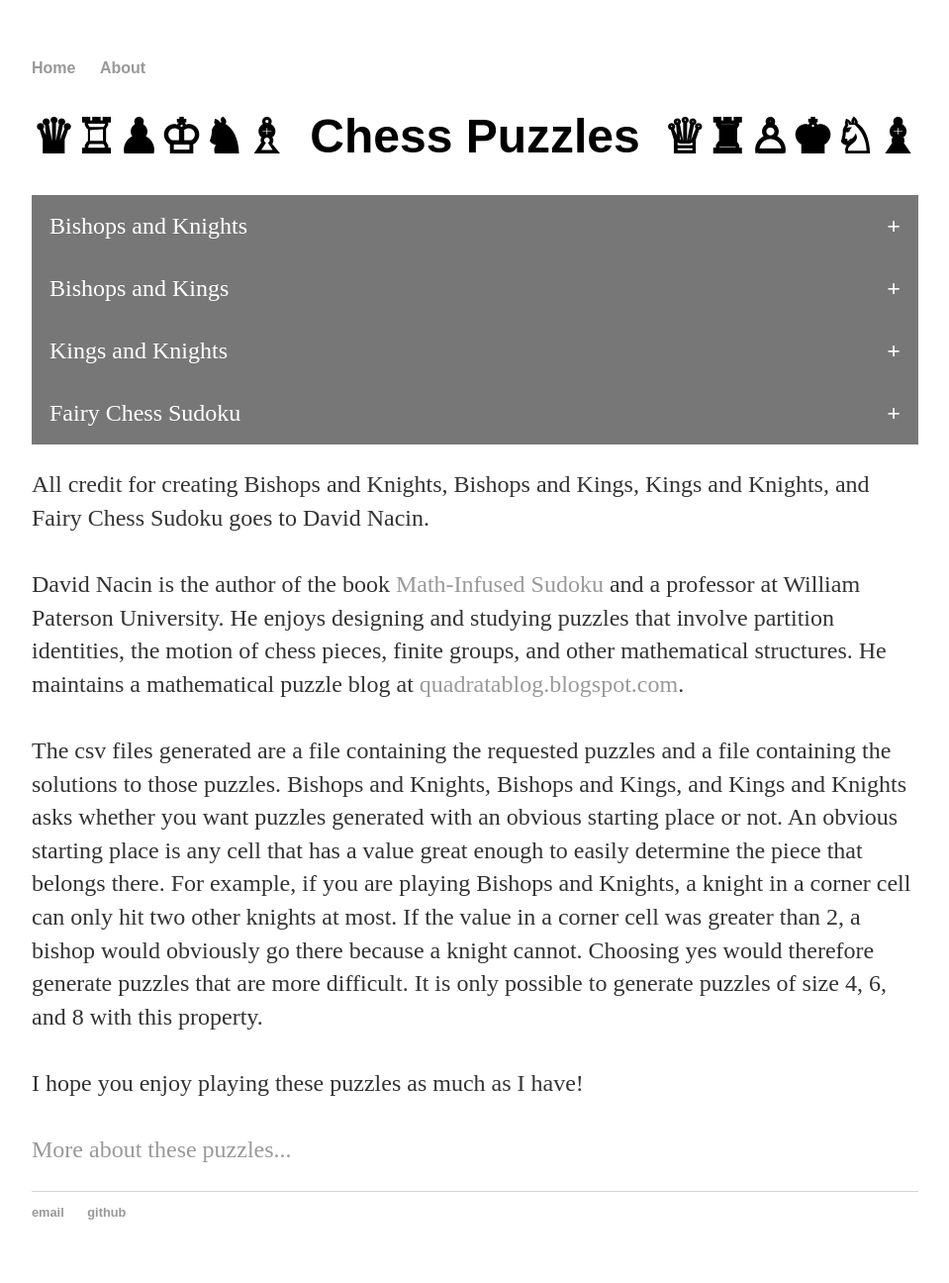
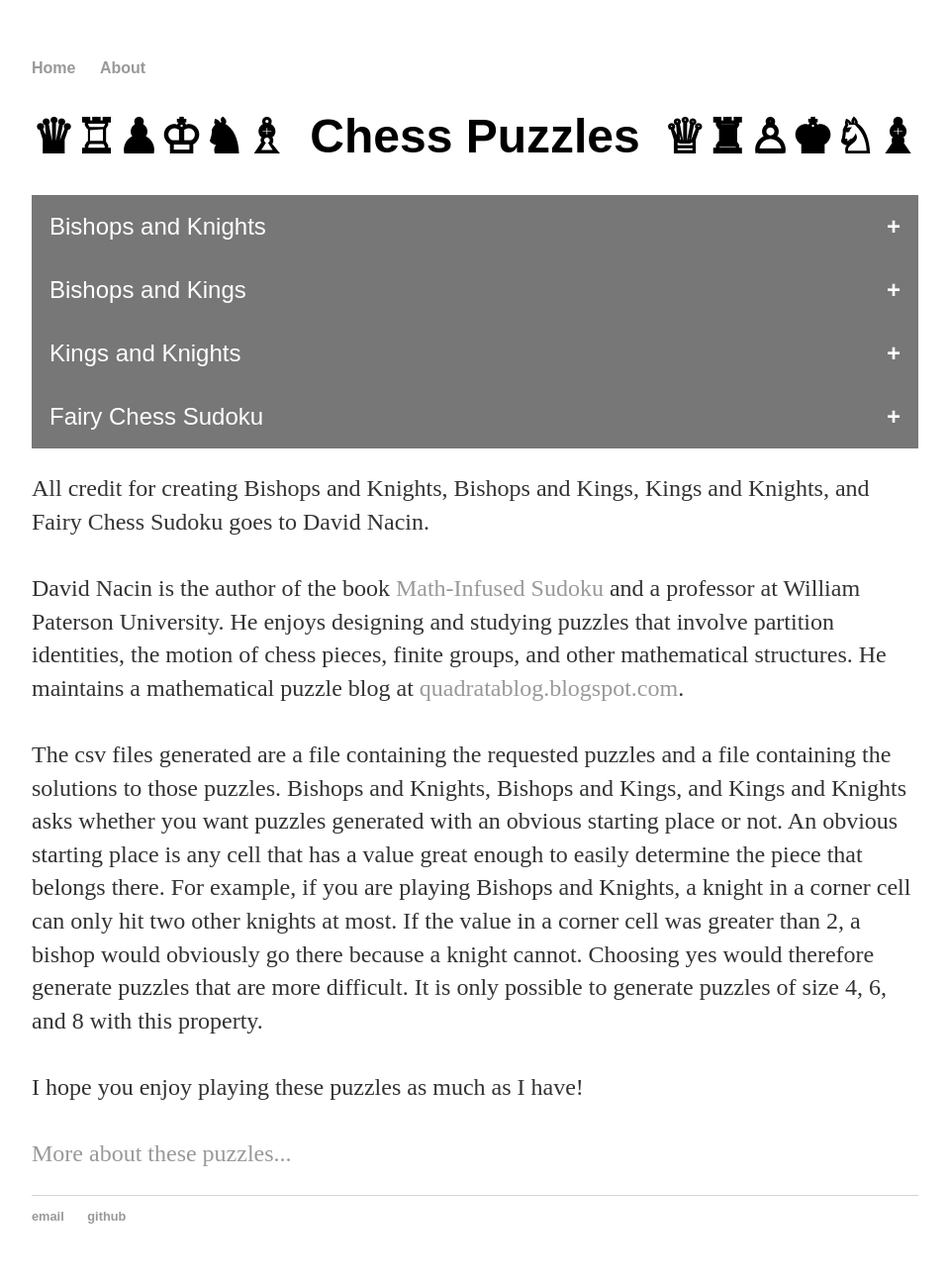
Before and after one commit to CThielsen1/CThielsen1.github.io, a Jekyll site: the page built from index.html, in a window 1280 px wide. Shown: the whole page at 99% size, without its empty margins (160-1119 px from the left). Built offline with Jekyll 4.4.1, drawn with Linux system fonts in a browser that asks for light colours.

Commit message:
Update index.html

```diff
--- a/index.html
+++ b/index.html
@@ -17,7 +17,7 @@ title: Chess Puzzles
 			  text-align: left;
 			  outline: none;
 			  font-size: 1.5em;
-			  font-family: "Times New Roman", Times, serif;
+			  font-family: Arial, Helvetica, sans-serif;
 			}
 
 			.active, .collapsible:hover {
```
